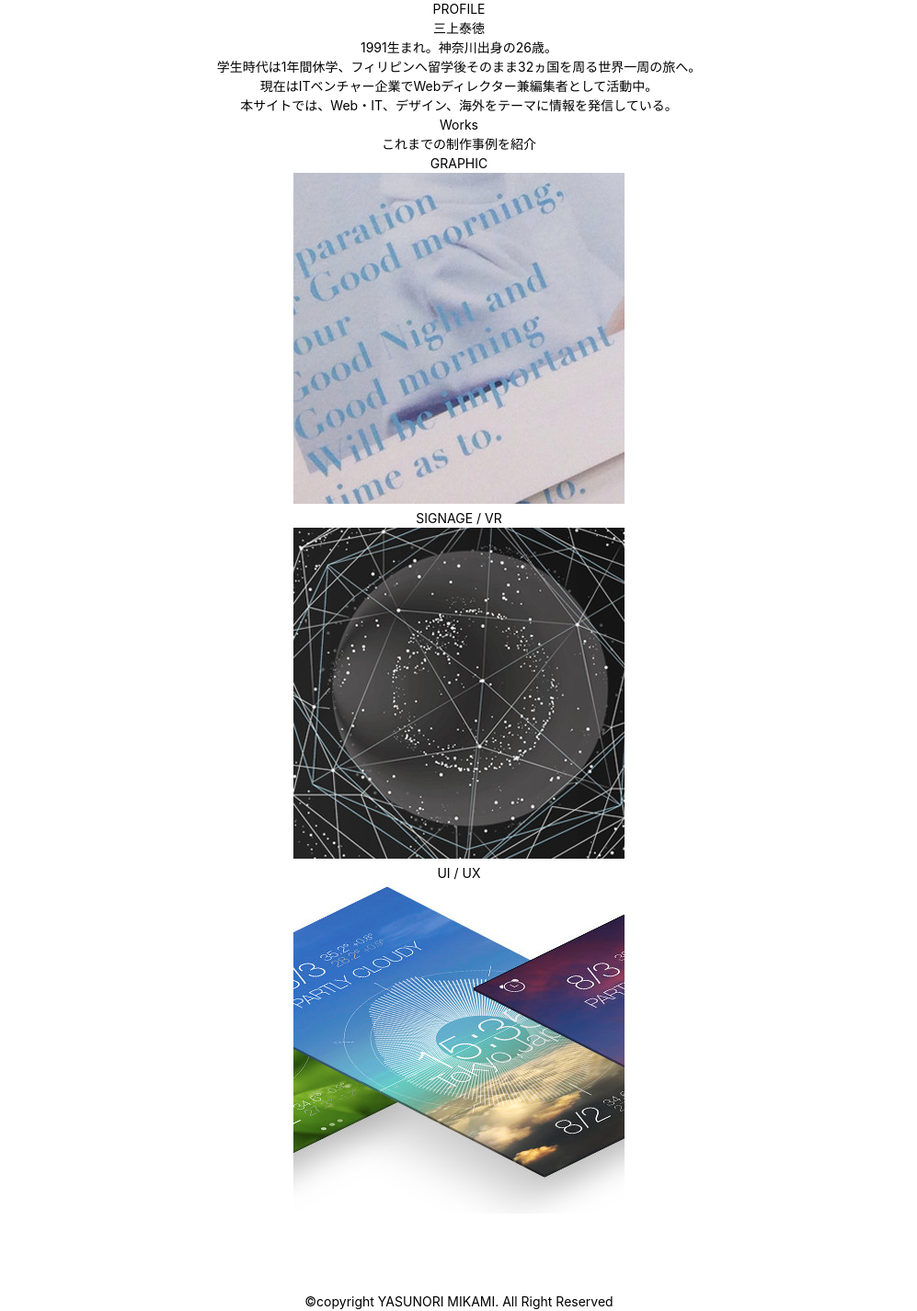
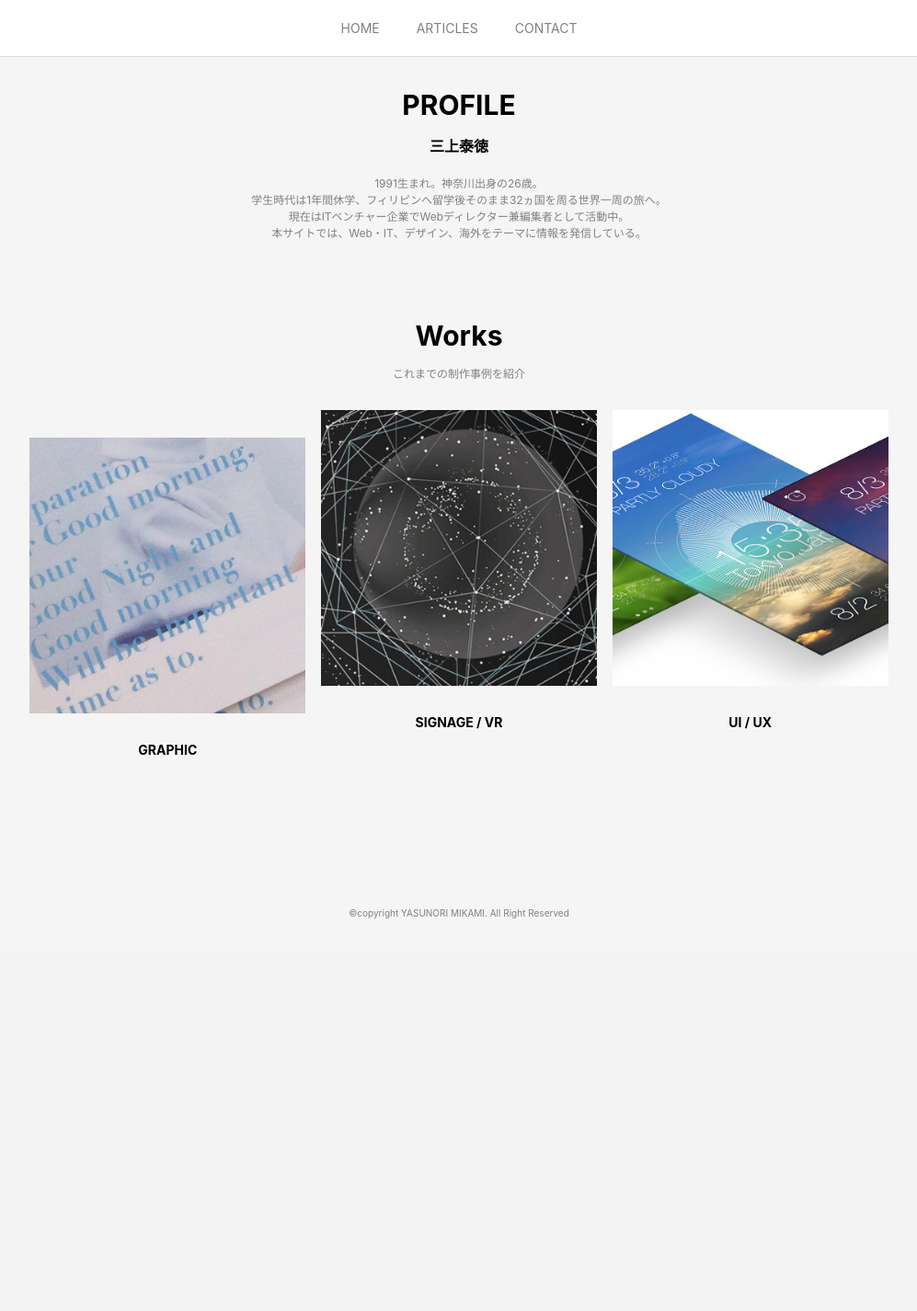
Before and after one commit to Yasunori-Mikami/Yasunori-Mikami.github.io, a PHP site: the page made by (18)2nd_1022_HTML_CSS/html_templete/index.html in a window 1280 px wide; the page is wider, and only the part inside the window is pictured. Shown: the part 501-1927 px from the top of that part at 92% size, without its empty margins (141-1138 px from the left). After the commit the page ends 1500 px from the top of that part, so only its background shows below. Run offline with PHP 8.4, Linux system fonts and the light colour scheme; some libraries are stand-ins or nearby versions.

Commit message:
MOD_1112

```diff
--- a/(18)2nd_1022_HTML_CSS/html_templete/css/style.css
+++ b/(18)2nd_1022_HTML_CSS/html_templete/css/style.css
@@ -2,6 +2,7 @@ body{
     font-size: 14px;
     font-family:-apple-system, BlinkMacSystemFont, "Helvetica Neue", "Yu Gothic", YuGothic, "ヒラギノ角ゴ ProN W3", Hiragino Kaku Gothic ProN, Arial, "メイリオ", Meiryo, sans-serif;
     line-height: 1.5;
+    background-color: #F5F5F5;
 }
 
 a{
@@ -28,21 +29,41 @@ header h1{
     font-size: 26px;
     font-weight: bold;
     background-color: #FFFFFF;
-    padding: 30px;
+    opacity: 0.75;
+    padding: 20px 0 ;
     text-align: center;
     position: absolute;
-    left: 0;
-    top:100px;
+    top: 50%;
+    margin-top: -33px;  /*26px(font)+20px(padding)*2=66 66^3=33px */
     width: 100%;
 }
 
-.main_img {
-    max-width: 100%;
+
+nav{
+    background-color: #FFFFFF;
+    text-align: center;
+    padding: 20px 0;
+    border-top: 1px solid #DCDCDC;
+    border-bottom: 1px solid #DCDCDC;
 }
 
-header nav{
-    background-color: #FFFFFF;
-    text-align: center;
+nav ul {
+    display: flex;
+    justify-content: center;
+}
+
+nav ul li {
+    padding: 0 20px;
+}
+
+nav ul li a {
+    color: gray;
+    text-decoration: none;
+}
+
+nav ul li a:hover {
+    color: #A9A9A9;
+    text-decoration: none;
 }
 
 .container{
@@ -51,6 +72,55 @@ header nav{
     text-align: center;
 }
 
+.container section:first-child {
+    margin: 30px 0 80px 0;
+}
+
+/*　↑こっちを使う！
+.container > section {
+    margin: 30px 0 80px 0;
+} */
+
+.container h2 {
+    font-size: 30px;
+    font-weight: bold;
+    margin-bottom: 10px;
+}
+
+.container .explaintext {
+    font-size: 12px;
+    color: #808080;
+}
+
+.profile_name {
+    font-size: 16px;
+    font-weight: bold;
+    margin-bottom: 20px;
+}
+
+.works_container {
+    display: flex;
+    justify-content: space-around;
+    margin-top: 30px;
+}
+
+.works_container section {
+    width: 300px;
+}
+
+.works_container img {
+    width: 300px;
+}
+
+.works_container h3 {
+    margin-top: 24px;
+    font-size: 14px;
+    font-weight: bold;
+}
+
 footer{
     text-align: center;
+    font-size: 10px;
+    color: #808080;
+    margin-bottom: 30px;
 }
--- a/(18)2nd_1022_HTML_CSS/html_templete/index.html
+++ b/(18)2nd_1022_HTML_CSS/html_templete/index.html
@@ -11,34 +11,37 @@
 <body>
     <header>
         <h1>YASUNORI MIKAMI_PORTOFOLIO</h1>
-        <!--<nav>
+    </header>
+    <nav>
         <ul>
             <li><a href="index.html">HOME</a></li>
             <li><a href="">ARTICLES</a></li>
             <li><a href="contact.html">CONTACT</a></li>
         </ul>
-        </nav> -->
-    </header>
+    </nav>
     <div class="container">
         <section>
-            <h2>PROFILE<br><span class="">三上泰徳</span></h2>
-            <p>1991生まれ。神奈川出身の26歳。<br>学生時代は1年間休学、フィリピンへ留学後そのまま32ヵ国を周る世界一周の旅へ。<br>現在はITベンチャー企業でWebディレクター兼編集者として活動中。<br>本サイトでは、Web・IT、デザイン、海外をテーマに情報を発信している。</p>
+            <h2>PROFILE<br></h2>
+            <p class="profile_name">三上泰徳</p>
+            <p class="explaintext">1991生まれ。神奈川出身の26歳。<br>学生時代は1年間休学、フィリピンへ留学後そのまま32ヵ国を周る世界一周の旅へ。<br>現在はITベンチャー企業でWebディレクター兼編集者として活動中。<br>本サイトでは、Web・IT、デザイン、海外をテーマに情報を発信している。</p>
         </section>
         <section>
             <h2>Works</h2>
-            <p>これまでの制作事例を紹介</p>
+            <p class="explaintext">これまでの制作事例を紹介</p>
+            <div class="works_container">
                 <section>
+                    <img src="img/WORK01.jpg" alt="GRAPHIC">
                     <h3>GRAPHIC</h3>
-                <img src="img/WORK01.jpg" alt="GRAPHIC">
                 </section>
                 <section>
+                    <img src="img/WORK02.jpg" alt="SIGNAGE / VR">
                     <h3>SIGNAGE / VR</h3>
-                <img src="img/WORK02.jpg" alt="SIGNAGE / VR">
                 </section>
                 <section>
+                    <img src="img/WORK03.jpg" alt="UI / UX">
                     <h3>UI / UX</h3>
-                <img src="img/WORK03.jpg" alt="UI / UX">
                 </section>
+            </div>
         </section>
     </div>
     <footer>
```
Lines whose indentation alone changed are shown as unchanged.
